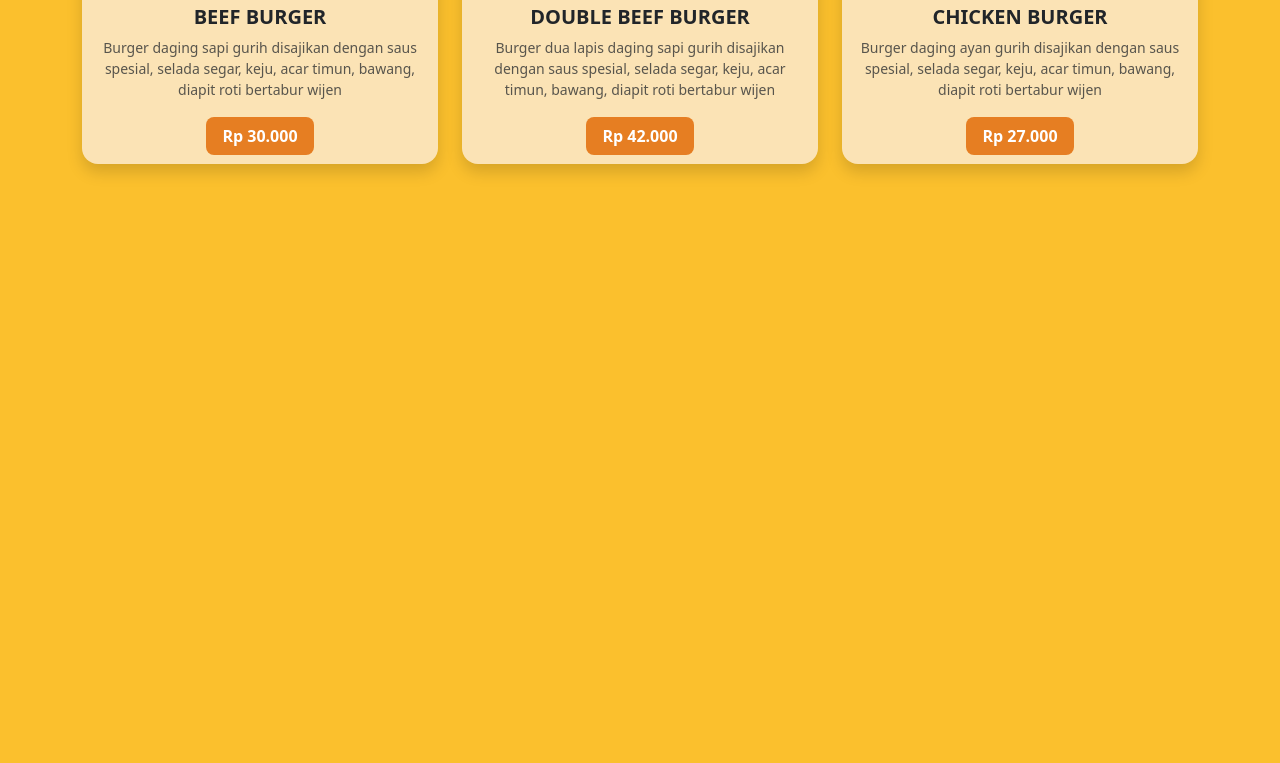
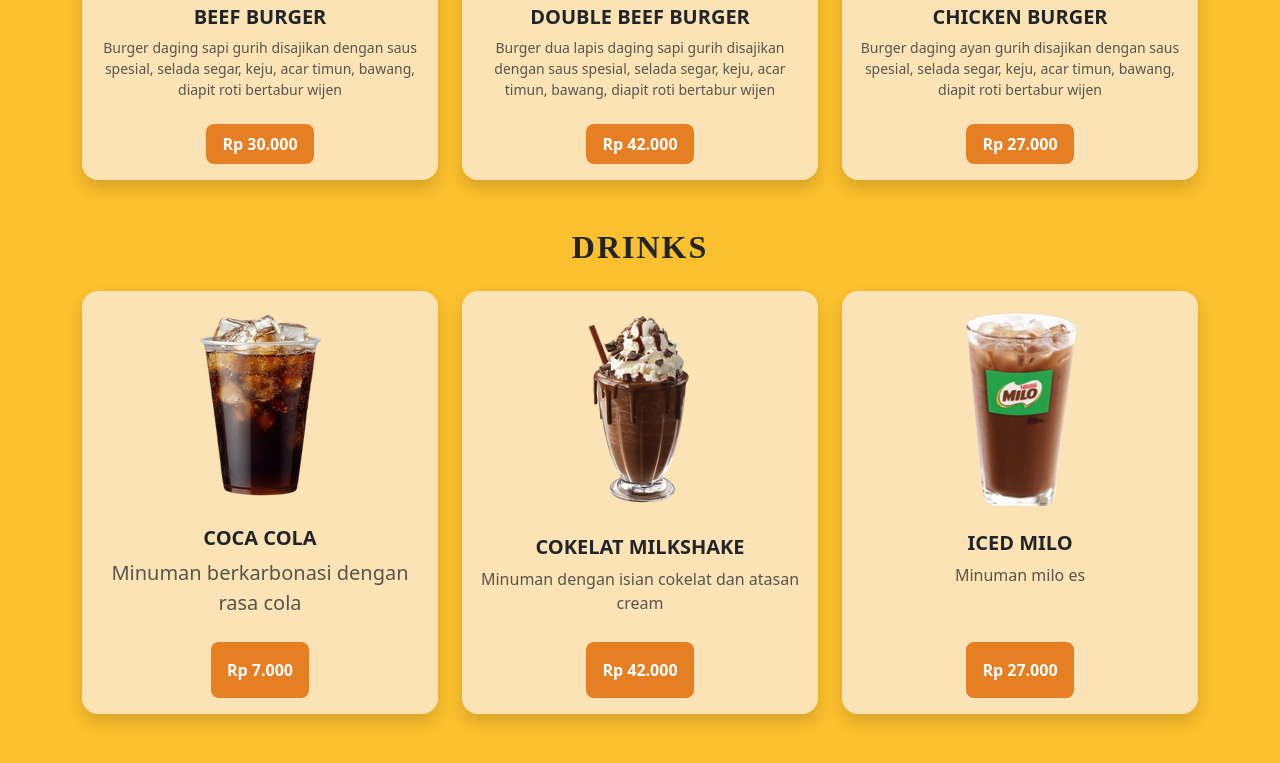
Before and after one commit to mhmmdkhliqa/onion, a plain HTML site: page menumain.html in a window 1280 px wide. Shown: the part 453-1216 px from the top of the page. Before the commit the page ends 800 px from the top, so only its background shows below. Drawn offline with nearby package versions, Linux system fonts and the light colour scheme.

Commit message:
Menambahkan menu drinks/minuman

```diff
--- a/menumain.html
+++ b/menumain.html
@@ -24,7 +24,7 @@
                                 <p class="card-text small text-muted">Burger daging sapi gurih disajikan dengan saus spesial, selada segar, keju, acar timun, bawang, diapit roti bertabur wijen</p>
                             </div>
                             <div class="mt-4">
-                                <span class="badge-harga d-inline-blox px-3 py-2 fs-6">Rp 30.000</span>
+                                <span class="badge-harga d-inline-block px-3 py-2 fs-6">Rp 30.000</span>
                             </div>
                         </div>
                     </div>
@@ -40,7 +40,7 @@
                                 <p class="card-text small text-muted">Burger dua lapis daging sapi gurih disajikan dengan saus spesial, selada segar, keju, acar timun, bawang, diapit roti bertabur wijen</p>
                             </div>
                             <div class="mt-4">
-                                <span class="badge-harga d-inline-blox px-3 py-2 fs-6">Rp 42.000</span>
+                                <span class="badge-harga d-inline-block px-3 py-2 fs-6">Rp 42.000</span>
                             </div>
                         </div>
                     </div>
@@ -55,7 +55,62 @@
                                 <p class="card-text small text-muted">Burger daging ayan gurih disajikan dengan saus spesial, selada segar, keju, acar timun, bawang, diapit roti bertabur wijen</p>
                             </div>
                             <div class="mt-4">
-                                <span class="badge-harga d-inline-blox px-3 py-2 fs-6">Rp 27.000</span>
+                                <span class="badge-harga d-inline-block px-3 py-2 fs-6">Rp 27.000</span>
+                            </div>
+                        </div>
+                    </div>
+                </div>
+            </div>
+        </section>
+
+        <!--DRINKS-->
+
+        <section class="mb-5">
+            <h2 class="text-center fw-bold mb-4 judul-menu">DRINKS</h2>
+            <div class="row g-4 justify-content-center">
+
+                <!--COCA COLA-->
+                <div class="col-12 col-md-4">
+                    <div class="card card-menu shadow rounded-4 h-100 text-center p-3 position-relative">
+                        <img src="COCA COLA.png" class=" mx-auto mb-4" alt="alt burger">
+                        <div class="card-body d-flex flex-column justify-content-between p-0">
+                            <div>
+                                <h5 class="card-title fw-bold text-uppercase">Coca cola</h5>
+                                <p class="card-text fs-5 text-muted">Minuman berkarbonasi dengan rasa cola</p>
+                            </div>
+                            <div class="mt-4">
+                                <span class="badge-harga d-inline-block px-3 py-3 fs-6">Rp 7.000</span>
+                            </div>
+                        </div>
+                    </div>
+                </div>
+                <!--Cholate milkshake-->
+
+                <div class="col-12 col-md-4">
+                    <div class="card card-menu shadow rounded-4 h-100 text-center p-3 position-relative">
+                        <img src="cokelatmilkshake.png" class=" mx-auto mb-4" alt="alt burger">
+                        <div class="card-body d-flex flex-column justify-content-between p-0">
+                            <div>
+                                <h5 class="card-title fw-bold text-uppercase">Cokelat Milkshake</h5>
+                                <p class="card-text text-muted">Minuman dengan isian cokelat dan atasan cream</p>
+                            </div>
+                            <div class="mt-4">
+                                <span class="badge-harga d-inline-block px-3 py-3 fs-6">Rp 42.000</span>
+                            </div>
+                        </div>
+                    </div>
+                </div>
+                <!--Milo ice-->
+                <div class="col-12 col-md-4">
+                    <div class="card card-menu shadow rounded-4 h-100 text-center p-3 position-relative">
+                        <img src="MiloIced.png" class="mx-auto mb-4" alt="alt burger">
+                        <div class="card-body d-flex flex-column justify-content-between p-0">
+                            <div>
+                                <h5 class="card-title fw-bold text-uppercase">ICED MILO</h5>
+                                <p class="card-text text-muted">Minuman milo es</p>
+                            </div>
+                            <div class="mt-4">
+                                <span class="badge-harga d-inline-block px-3 py-3 fs-6">Rp 27.000</span>
                             </div>
                         </div>
                     </div>
```
Also changed, not shown: MiloIced.png (added), cokelatmilkshake.png (added).
